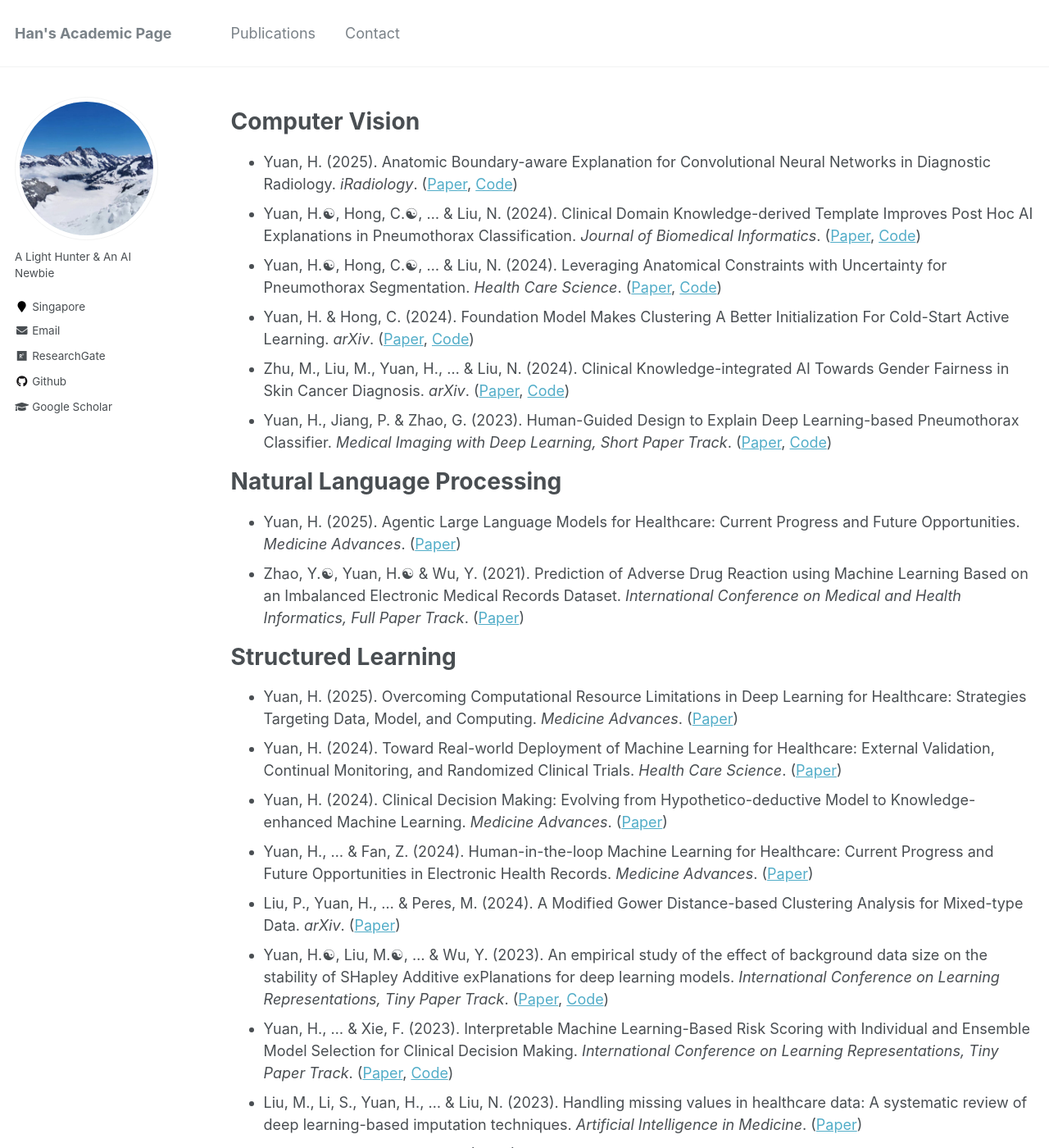
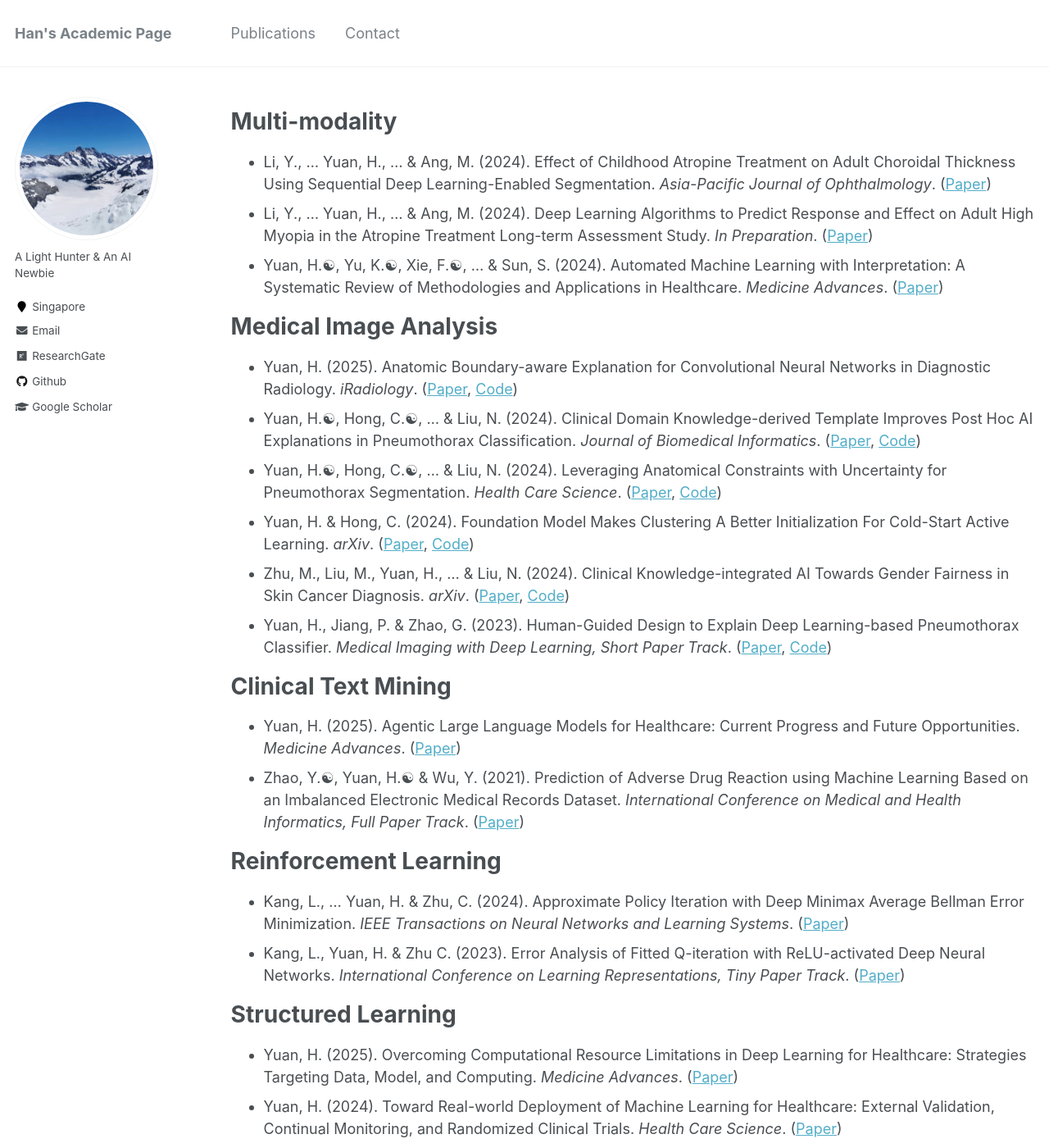
Before and after one commit to Han-Yuan-Med/Han-Yuan-Med.github.io, a Jekyll site: the page built from _pages/publications.md, in a window 1280 px wide and 1400 px high. Shown: the whole window at 82% size. Built offline with Jekyll 4.4.1, drawn with Linux system fonts in a browser that asks for light colours; some of the changed text lies outside the part shown.

Commit message:
Update publications.md

```diff
--- a/_pages/publications.md
+++ b/_pages/publications.md
@@ -4,7 +4,12 @@ title: ""
 permalink: /publications/
 author_profile: true
 ---
-# Computer Vision
+# Multi-modality
+* Li, Y., … Yuan, H., … & Ang, M. (2024). Effect of Childhood Atropine Treatment on Adult Choroidal Thickness Using Sequential Deep Learning-Enabled Segmentation. *Asia-Pacific Journal of Ophthalmology*. ([Paper](http://han-yuan-med.github.io/files/Effect of Childhood Atropine Treatment on Adult Choroidal Thickness Using Sequential Deep Learning-Enabled Segmentation.pdf))
+* Li, Y., … Yuan, H., … & Ang, M. (2024). Deep Learning Algorithms to Predict Response and Effect on Adult High Myopia in the Atropine Treatment Long-term Assessment Study. *In Preparation*. ([Paper](http://han-yuan-med.github.io/files/.pdf))
+* Yuan, H.☯︎, Yu, K.☯︎, Xie, F.☯︎, ... & Sun, S. (2024). Automated Machine Learning with Interpretation: A Systematic Review of Methodologies and Applications in Healthcare. *Medicine Advances*. ([Paper](http://han-yuan-med.github.io/files/Automated machine learning with interpretation A systematic review of methodologies and applications in healthcare.pdf))
+
+# Medical Image Analysis
 * Yuan, H. (2025). Anatomic Boundary-aware Explanation for Convolutional Neural Networks in Diagnostic Radiology. *iRadiology*. ([Paper](http://han-yuan-med.github.io/files/.pdf), [Code](https://github.com/Han-Yuan-Med/constrained-explanation))
 * Yuan, H.☯︎, Hong, C.☯︎, ... & Liu, N. (2024). Clinical Domain Knowledge-derived Template Improves Post Hoc AI Explanations in Pneumothorax Classification. *Journal of Biomedical Informatics*. ([Paper](http://han-yuan-med.github.io/files/Clinical domain knowledge-derived template improves post hoc AI explanations in pneumothorax classification.pdf), [Code](https://github.com/Han-Yuan-Med/template-explanation))
 * Yuan, H.☯︎, Hong, C.☯︎, ... & Liu, N. (2024). Leveraging Anatomical Constraints with Uncertainty for Pneumothorax Segmentation. *Health Care Science*. ([Paper](http://han-yuan-med.github.io/files/.pdf), [Code](https://github.com/Han-Yuan-Med/constrained-learning))
@@ -12,9 +17,13 @@ author_profile: true
 * Zhu, M., Liu, M., Yuan, H., … & Liu, N. (2024). Clinical Knowledge-integrated AI Towards Gender Fairness in Skin Cancer Diagnosis. *arXiv*. ([Paper](http://han-yuan-med.github.io/files/Attention-Guided Fair AI Modelling for Skin Cancer Diagnosis.pdf), [Code](https://github.com/))
 * Yuan, H., Jiang, P. & Zhao, G. (2023). Human-Guided Design to Explain Deep Learning-based Pneumothorax Classifier. *Medical Imaging with Deep Learning, Short Paper Track*. ([Paper](http://han-yuan-med.github.io/files/Human-Guided Design to Explain Deep Learning-based Pneumothorax Classifier.pdf), [Code](https://github.com/Han-Yuan-Med/template-explanation))
 
-# Natural Language Processing
+# Clinical Text Mining
 * Yuan, H. (2025). Agentic Large Language Models for Healthcare: Current Progress and Future Opportunities. *Medicine Advances*. ([Paper](http://han-yuan-med.github.io/files/.pdf))
 * Zhao, Y.☯︎, Yuan, H.☯︎ & Wu, Y. (2021). Prediction of Adverse Drug Reaction using Machine Learning Based on an Imbalanced Electronic Medical Records Dataset. *International Conference on Medical and Health Informatics, Full Paper Track*. ([Paper](http://han-yuan-med.github.io/files/Prediction of Adverse Drug Reaction using Machine Learning and Deep Learning Based on an Imbalanced Electronic Medical Records Dataset.pdf))
+
+# Reinforcement Learning
+* Kang, L., … Yuan, H. & Zhu, C. (2024). Approximate Policy Iteration with Deep Minimax Average Bellman Error Minimization. *IEEE Transactions on Neural Networks and Learning Systems*. ([Paper](http://han-yuan-med.github.io/files/Approximate Policy Iteration With Deep Minimax Average Bellman Error Minimization.pdf))
+* Kang, L., Yuan, H. & Zhu C. (2023). Error Analysis of Fitted Q-iteration with ReLU-activated Deep Neural Networks. *International Conference on Learning Representations, Tiny Paper Track*. ([Paper](http://han-yuan-med.github.io/files/Error Analysis of Fitted Q-iteration with ReLU-Activated Deep Neural Networks.pdf))
 
 # Structured Learning
 * Yuan, H. (2025). Overcoming Computational Resource Limitations in Deep Learning for Healthcare: Strategies Targeting Data, Model, and Computing. *Medicine Advances*. ([Paper](http://han-yuan-med.github.io/files/.pdf))
```
Also changed, not shown: other parts of _pages/publications.md (+0 -9 lines).
